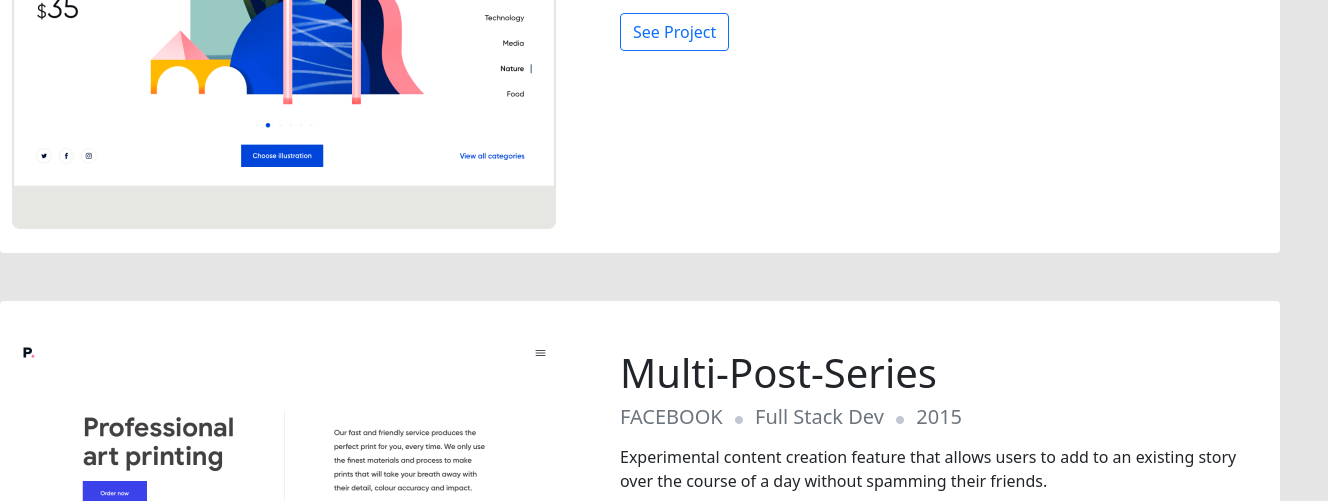
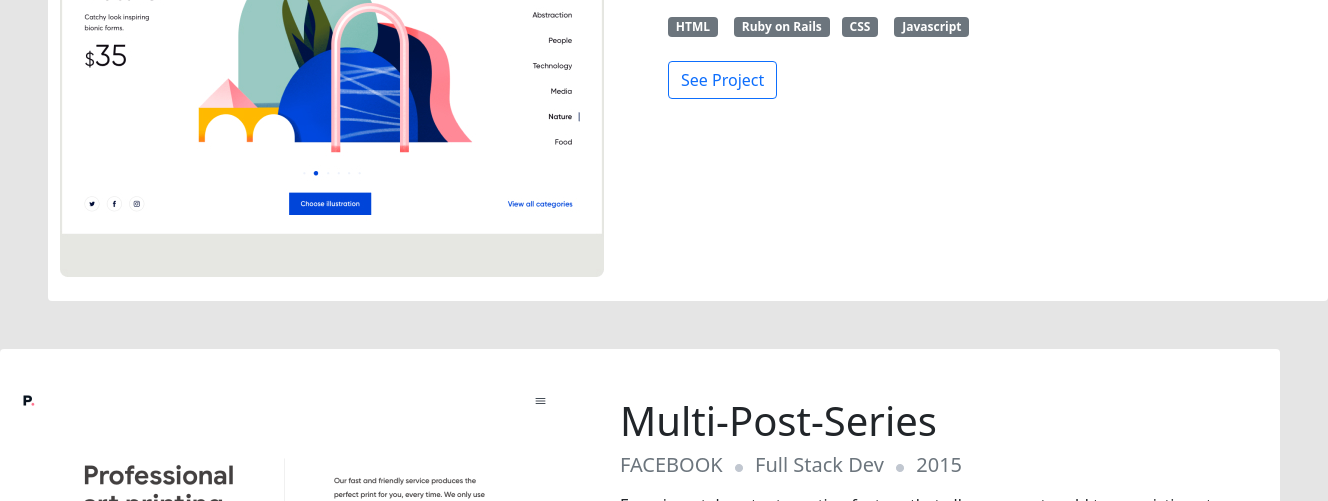
Before and after one commit to Basir-Mohammadi/Bootstrap-portfolio, a website: page index.html in a window 1280 px wide. Shown: the part 820-1321 px from the top of the page, 1328 px wide, since content can reach past the window. Drawn offline with nearby package versions, Linux system fonts and the light colour scheme.

Commit message:
Add margin to the top of container

```diff
--- a/index.html
+++ b/index.html
@@ -51,7 +51,7 @@
             </div>
         </div>
 
-<div class="container-fluid pt-4 mb-5 pb-4 rounded bg-white">
+<div class="container-fluid mx-5 mt-5 pt-4 mb-5 pb-4 rounded bg-white">
   <div class="card flex-row border-0" style="width: 100%;">
     <img src="imgs/nature.jpg" class="card-img-left" alt="available-Portfolio">
     <div class="card-body ms-5">
```
